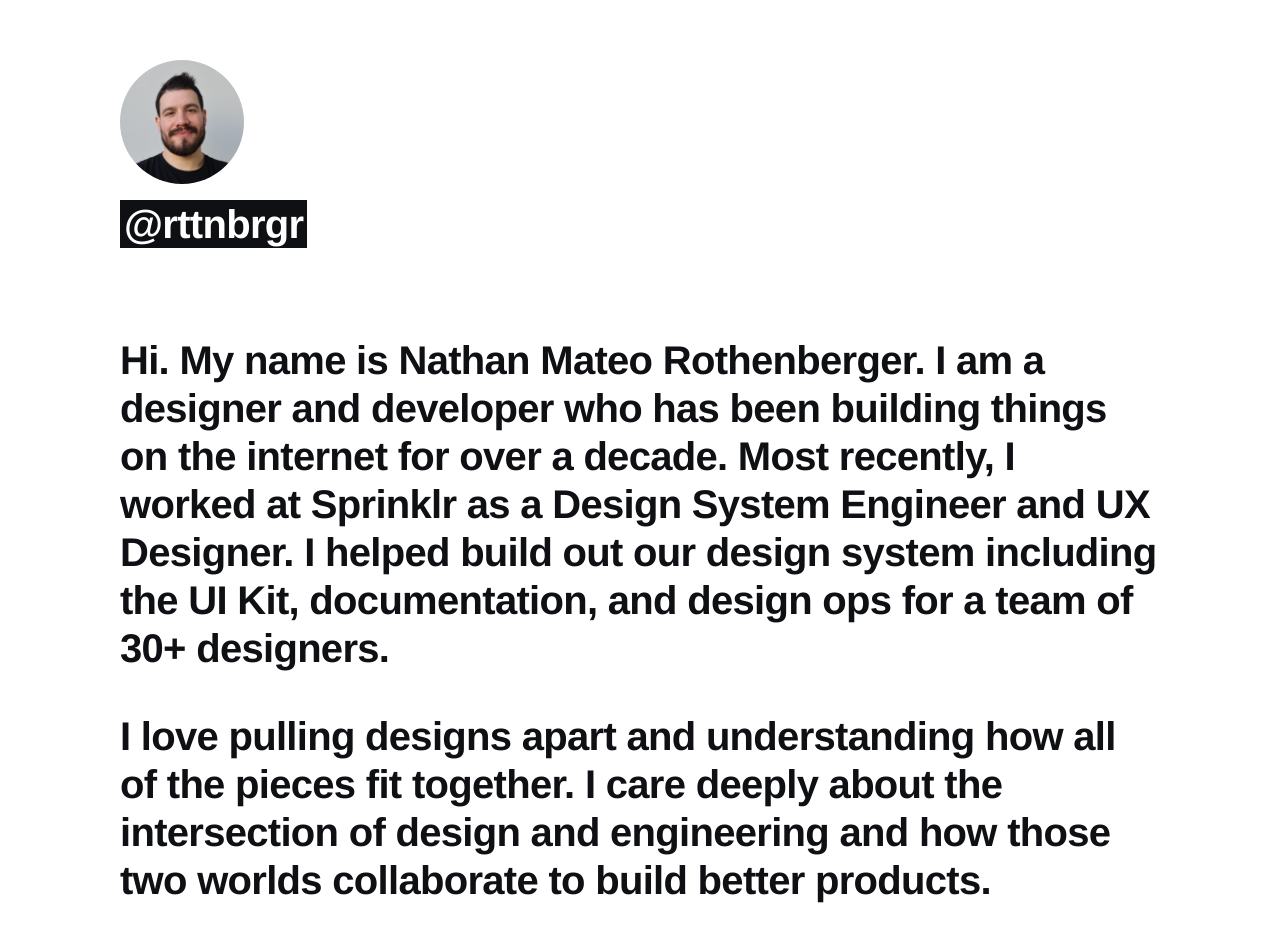
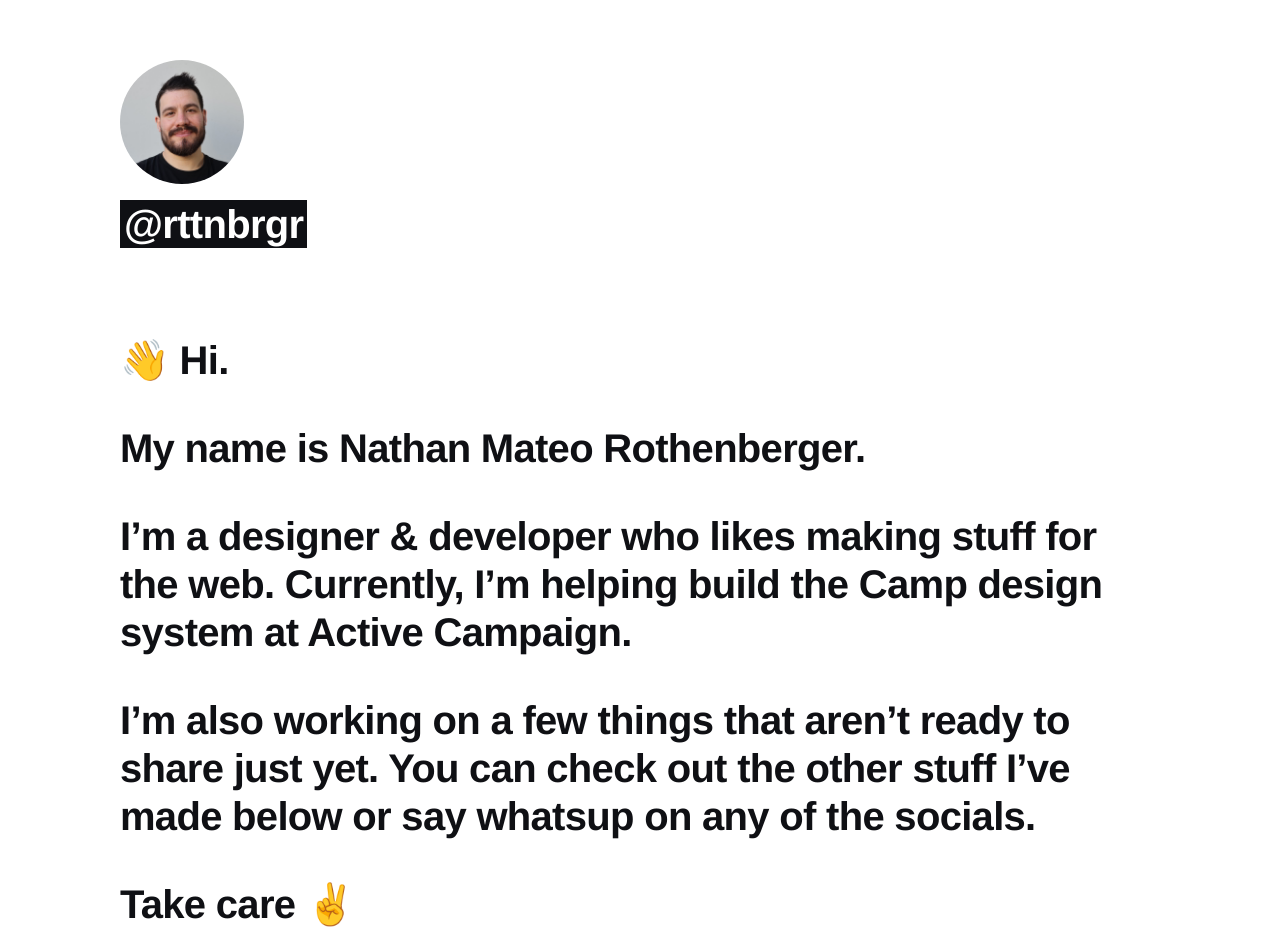
Before and after one commit to rttnbrgr/homebase, a Next.js app: page / in a window 1280 px wide. Shown: the top 951 px of the page. Built offline with nearby package versions, Linux system fonts and the light colour scheme.

Commit message:
update homepage copy

```diff
--- a/pages/index.tsx
+++ b/pages/index.tsx
@@ -47,25 +47,21 @@ const Index = ({}: Props) => {
             </div>
 
             <div className={styles.group}>
+              <p className={styles["text--body"]}>👋 Hi.</p>
               <p className={styles["text--body"]}>
-                Hi. My name is Nathan Mateo Rothenberger. I am a designer and
-                developer who has been building things on the internet for over
-                a decade. Most recently, I worked at Sprinklr as a Design System
-                Engineer and UX Designer. I helped build out our design system
-                including the UI Kit, documentation, and design ops for a team
-                of 30+ designers.
+                My name is Nathan Mateo Rothenberger.
               </p>
               <p className={styles["text--body"]}>
-                I love pulling designs apart and understanding how all of the
-                pieces fit together. I care deeply about the intersection of
-                design and engineering and how those two worlds collaborate to
-                build better products.
+                I’m a designer & developer who likes making stuff for the web.
+                Currently, I’m helping build the Camp design system at Active
+                Campaign.
               </p>
               <p className={styles["text--body"]}>
-                I am currently looking for a new opportunity in either the
-                Dallas or Portland area as well as a new hour long drama to dive
-                into. If you have leads on either please reach out.
+                I’m also working on a few things that aren’t ready to share just
+                yet. You can check out the other stuff I’ve made below or say
+                whatsup on any of the socials.
               </p>
+              <p className={styles["text--body"]}>Take care ✌️</p>
             </div>
             <ul className={styles.list}>
               <h1 className={styles["text--header"]}>Links</h1>
@@ -109,6 +105,6 @@ export default Index;
 
 export const getStaticProps = async () => {
   return {
-    props: {}
+    props: {},
   };
 };
```
Also changed, not shown: lib/homepage-bio.md (+5 -3 lines).
